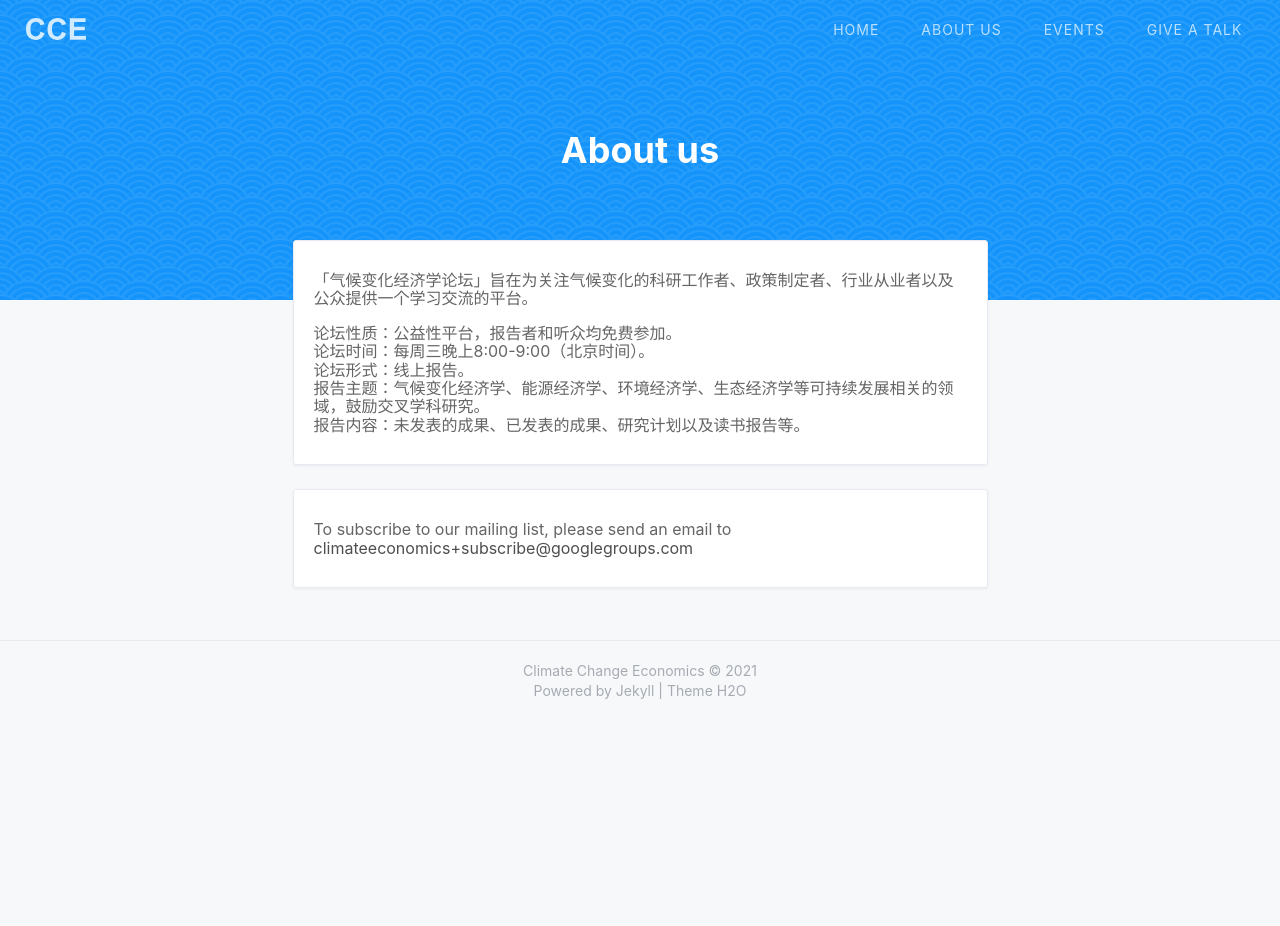
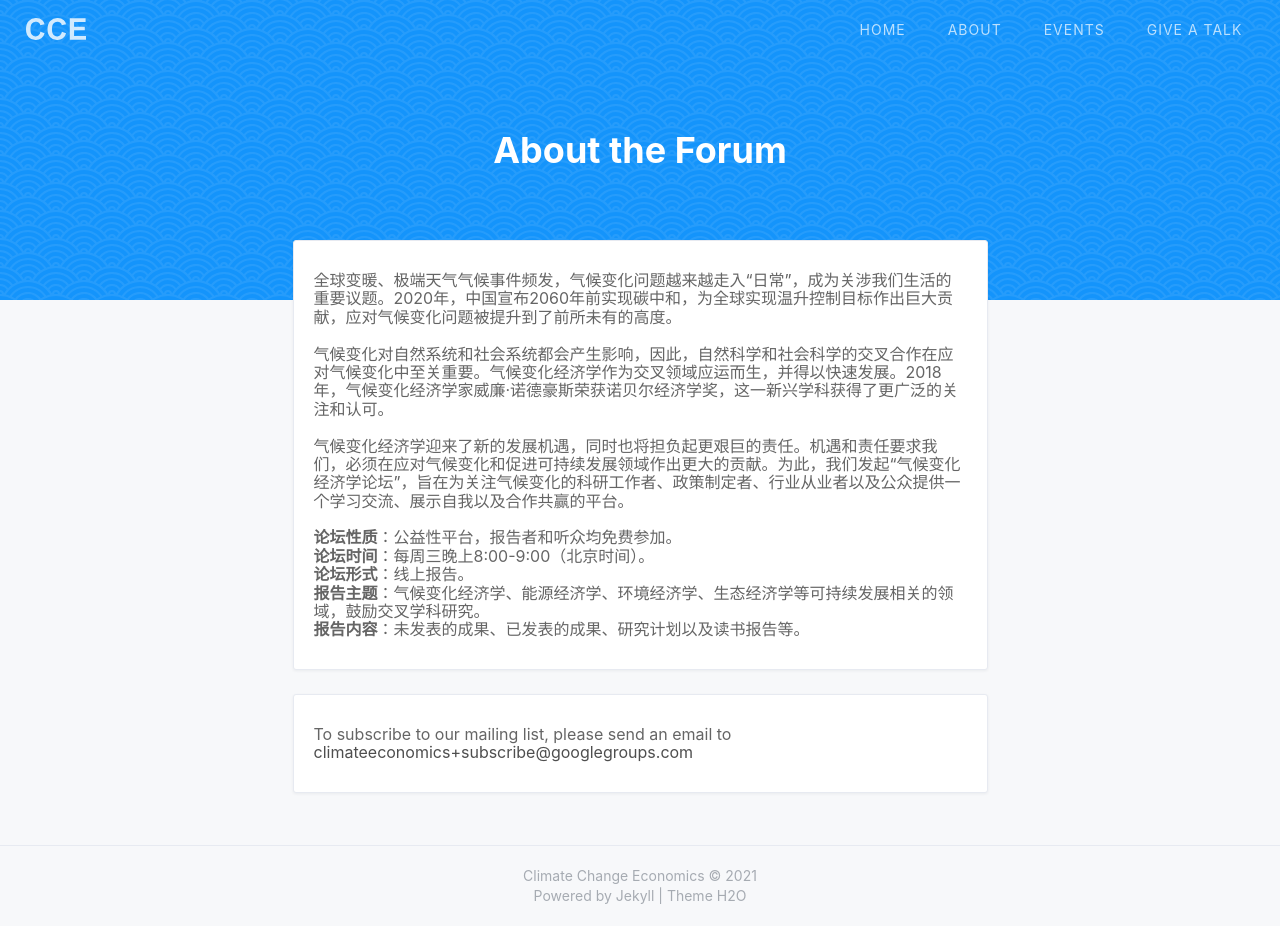
Before and after one commit to Climate-Economics/climate-economics.github.io, a Jekyll site: the page built from about.html, in a window 1280 px wide and 926 px high. Built offline with Jekyll 4.4.1, drawn with Linux system fonts in a browser that asks for light colours; nearby versions of some CDN libraries; a style sheet for code colours, icons or effects is not loaded.

Commit message:
feat: add about us

```diff
--- a/_config.yml
+++ b/_config.yml
@@ -17,7 +17,7 @@ baseurl: ''
 # Navigation links
 nav:
   home: '/'
-  about us: '/about.html'
+  about: '/about.html'
   events: '/events.html'
   give a talk: '/give-a-talk.html'
 
--- a/about.html
+++ b/about.html
@@ -7,19 +7,24 @@ layout: default
 
 <div class="g-banner tags-banner {{ site.postPatterns | prepend: 'post-pattern-' }} {{ site.theme-color | prepend: 'bgcolor-' }}"
      data-theme="{{ site.theme-color }}">
-    <h2>About us</h2>
+    <h2>About the Forum</h2>
 </div>
 
 <main class="tags-content">
     <ul class="tags-list">
         <li>
-            <p>「气候变化经济学论坛」旨在为关注气候变化的科研工作者、政策制定者、行业从业者以及公众提供一个学习交流的平台。</p>
-            <p> </p>
-            <p>论坛性质：公益性平台，报告者和听众均免费参加。</p>
-            <p>论坛时间：每周三晚上8:00-9:00（北京时间）。</p>
-            <p>论坛形式：线上报告。</p>
-            <p>报告主题：气候变化经济学、能源经济学、环境经济学、生态经济学等可持续发展相关的领域，鼓励交叉学科研究。</p>
-            <p>报告内容：未发表的成果、已发表的成果、研究计划以及读书报告等。</p>
+            <p>全球变暖、极端天气气候事件频发，气候变化问题越来越走入“日常”，成为关涉我们生活的重要议题。2020年，中国宣布2060年前实现碳中和，为全球实现温升控制目标作出巨大贡献，应对气候变化问题被提升到了前所未有的高度。</p>
+            <br>
+            <p>气候变化对自然系统和社会系统都会产生影响，因此，自然科学和社会科学的交叉合作在应对气候变化中至关重要。气候变化经济学作为交叉领域应运而生，并得以快速发展。2018年，气候变化经济学家威廉·诺德豪斯荣获诺贝尔经济学奖，这一新兴学科获得了更广泛的关注和认可。</p>
+            <br>
+            <p>气候变化经济学迎来了新的发展机遇，同时也将担负起更艰巨的责任。机遇和责任要求我们，必须在应对气候变化和促进可持续发展领域作出更大的贡献。为此，我们发起“气候变化经济学论坛”，旨在为关注气候变化的科研工作者、政策制定者、行业从业者以及公众提供一个学习交流、展示自我以及合作共赢的平台。</p>
+            <br>
+
+            <p><b>论坛性质</b>：公益性平台，报告者和听众均免费参加。</p>
+            <p><b>论坛时间</b>：每周三晚上8:00-9:00（北京时间）。</p>
+            <p><b>论坛形式</b>：线上报告。</p>
+            <p><b>报告主题</b>：气候变化经济学、能源经济学、环境经济学、生态经济学等可持续发展相关的领域，鼓励交叉学科研究。</p>
+            <p><b>报告内容</b>：未发表的成果、已发表的成果、研究计划以及读书报告等。</p>
         </li>
 
         <li>
```
